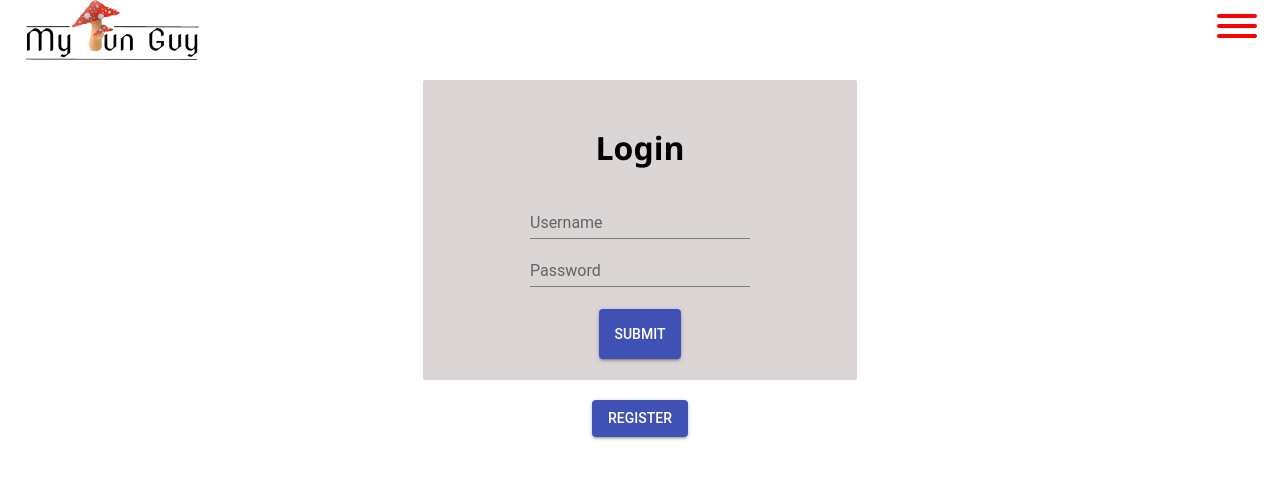
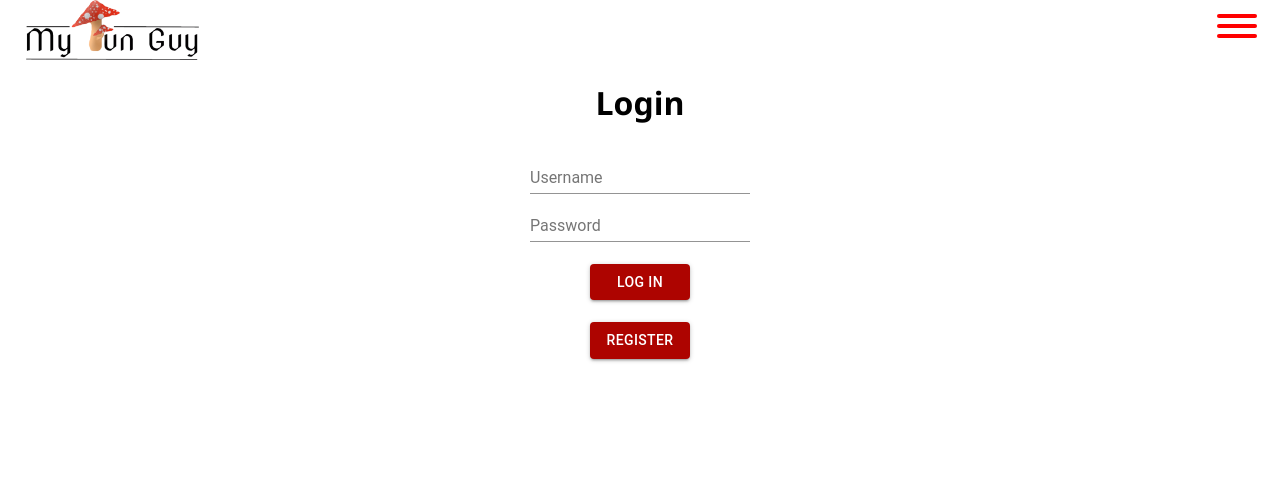
Before and after one commit to Ajames07/iot-my-fun-guy, a React (Create React App) app: page /#/new-project in a window 1280 px wide. Shown: the top 478 px of the page. Built offline with nearby package versions, Linux system fonts and the light colour scheme; no server answers.

Commit message:
added styling to login/register adn add a project pages

```diff
--- a/src/components/App/App.css
+++ b/src/components/App/App.css
@@ -6,15 +6,6 @@ body {
 .alert {
     background-color: #ff4545;
     margin: 50px;
-}
-
-form {
-    background-color: #dbd5d5;
-    width: 30%;
-    height: 250px;
-    margin: 20px auto;
-    padding: 25px;
-    border-radius: 2px;
 }
 
 input {
@@ -46,4 +37,5 @@ input {
     outline:0;
     border-bottom:1px solid #444;
     cursor: pointer;
+    width: 100px;
 }
--- a/src/components/LoginPage/LoginPage.js
+++ b/src/components/LoginPage/LoginPage.js
@@ -3,6 +3,18 @@ import { connect } from 'react-redux';
 import Button from '@material-ui/core/Button';
 import TextField from '@material-ui/core/TextField';
 import '../../styles/main.css';
+import { MuiThemeProvider, createMuiTheme } from '@material-ui/core/styles';
+
+const theme = createMuiTheme({
+    typography: {
+        useNextVariants: true,
+    },
+    palette: {
+        primary: {
+            main: '#ad0400'
+        },
+    }
+});
 
 class LoginPage extends Component {
   state = {
@@ -34,6 +46,8 @@ class LoginPage extends Component {
 
   render() {
     return (
+      <MuiThemeProvider theme={theme}>
+
         <div>
           {this.props.errors.loginMessage && (
             <h2
@@ -43,7 +57,7 @@ class LoginPage extends Component {
               {this.props.errors.loginMessage}
             </h2>
           )}
-        <form onSubmit={this.login} className="center-text">
+          <form onSubmit={this.login} className="center-text login-form">
             <h1>Login</h1>
             <div>
               <TextField
@@ -68,25 +82,25 @@ class LoginPage extends Component {
               <Button
                 variant="contained"
                 color="primary"
-              className="log-in"
+                className="link-button"
                 type="submit"
-              name="submit"
-              value="Log In"
-            >Submit</Button>
+              >Log In</Button>
             </div>
           </form>
+          <br />
           <center>
             <Button
               variant="contained"
               color="primary"
               type="button"
               className="link-button"
-            onClick={() => {this.props.dispatch({type: 'SET_TO_REGISTER_MODE'})}}
+              onClick={() => { this.props.dispatch({ type: 'SET_TO_REGISTER_MODE' }) }}
             >
               Register
           </Button>
           </center>
         </div>
+      </MuiThemeProvider>
     );
   }
 }
--- a/src/components/Projects/CurrentProjects.js
+++ b/src/components/Projects/CurrentProjects.js
@@ -5,6 +5,18 @@ import Paper from '@material-ui/core/Paper';
 import Grid from '@material-ui/core/Grid';
 import { connect } from 'react-redux';
 import moment from "moment";
+import { MuiThemeProvider, createMuiTheme } from '@material-ui/core/styles';
+
+const theme = createMuiTheme({
+    typography: {
+        useNextVariants: true,
+    },
+    palette: {
+        primary: {
+            main: '#ad0400'
+        },
+    }
+});
 
 const mapStateToProps = state => ({
     projects: state.projects.currentProjects
@@ -23,6 +35,7 @@ class MainPage extends Component {
     render() {
         if (this.props.projects) {
             return (
+                <MuiThemeProvider theme={theme}>
                     <div>
                         <div className="justify-center">
 
@@ -32,7 +45,7 @@ class MainPage extends Component {
                                     <div key={i}>
                                         <Paper style={{ width: '40vw' }} className="center-text">
                                             <div className="center-text">
-                                        <h3 style={{ marginTop: '16px'}}>{project.project_name}</h3>
+                                                <h3 style={{ marginTop: '16px' }}>{project.project_name}</h3>
                                             </div>
                                             <span>Temp: </span><br />
                                             <span>Location: {project.project_location}</span><br />
@@ -47,6 +60,7 @@ class MainPage extends Component {
                             <Button variant="contained" color="primary" onClick={this.toMainPage}>Back</Button>
                         </div>
                     </div>
+                </MuiThemeProvider>
             );
         }
         else {
--- a/src/components/Projects/NewProject.js
+++ b/src/components/Projects/NewProject.js
@@ -3,7 +3,19 @@ import Button from '@material-ui/core/Button';
 import '../../styles/main.css';
 import Paper from '@material-ui/core/Paper';
 import TextField from '@material-ui/core/TextField';
-import {connect} from 'react-redux';
+import { connect } from 'react-redux';
+import { MuiThemeProvider, createMuiTheme } from '@material-ui/core/styles';
+
+const theme = createMuiTheme({
+    typography: {
+        useNextVariants: true,
+    },
+    palette: {
+        primary: {
+            main: '#ad0400'
+        },
+    }
+});
 
 class NewProjectPage extends Component {
 
@@ -18,7 +30,7 @@ class NewProjectPage extends Component {
 
     submitProject = (event) => {
         event.preventDefault();
-        this.props.dispatch({type: 'ADD_PROJECT', payload: this.state});
+        this.props.dispatch({ type: 'ADD_PROJECT', payload: this.state });
         this.setState({
             name: '',
             location: '',
@@ -40,23 +52,25 @@ class NewProjectPage extends Component {
 
     render() {
         return (
+            <MuiThemeProvider theme={theme}>
                 <div>
                     <div className="justify-center">
-                    <Paper style={{width: '50vh'}}>
-                        <h2 className="center-text">Add a Project</h2>
-                        <form className="center-text" style={{width: '35vh'}} onSubmit={this.submitProject}>
-                            <TextField label="Project Name" value={this.state.name} onChange={this.handleChange} name="name"/>
-                            <TextField label="Location" value={this.state.location} onChange={this.handleChange} name="location"/>
+                        <Paper style={{ width: '50vh' }}>
+                            <h2 className="center-text">Add Project</h2>
+                            <form className="center-text" onSubmit={this.submitProject}>
+                                <TextField label="Project Name" value={this.state.name} onChange={this.handleChange} name="name" />
+                                <TextField label="Location" value={this.state.location} onChange={this.handleChange} name="location" />
                                 <br />
-                            <TextField type="date" value={this.state.date} onChange={this.handleChange} name="date"/>
-                            <Button variant="contained" color="primary" style={{marginTop: '25px'}}>Add an Image</Button>
+                                <TextField type="date" value={this.state.date} onChange={this.handleChange} name="date" />
                                 <br />
-                            <Button variant="contained" color="primary" type="submit" style={{marginTop: '25px'}}>Add Project</Button>
+                                <Button variant="contained" color="primary" type="submit" style={{ margin: '15px' }}>Submit</Button>
                             </form>
                         </Paper>
+                        <br />
                         <Button variant="contained" color="primary" onClick={this.toMainPage}>Back</Button>
                     </div>
                 </div>
+            </MuiThemeProvider>
         );
     }
 }
--- a/src/components/Projects/PreviousProjects.js
+++ b/src/components/Projects/PreviousProjects.js
@@ -1,10 +1,21 @@
 import React, { Component } from 'react';
 import Button from '@material-ui/core/Button';
 import '../../styles/main.css';
-import Grid from '@material-ui/core/Grid';
 import Paper from '@material-ui/core/Paper';
 import { connect } from 'react-redux';
 import moment from 'moment';
+import { MuiThemeProvider, createMuiTheme } from '@material-ui/core/styles';
+
+const theme = createMuiTheme({
+    typography: {
+        useNextVariants: true,
+    },
+    palette: {
+        primary: {
+            main: '#ad0400'
+        },
+    }
+});
 
 const mapStateToProps = state => ({
     projects: state.projects.previousProjects,
@@ -22,6 +33,7 @@ class MainPage extends Component {
 
     render() {
         return (
+            <MuiThemeProvider theme={theme}>
                 <div>
                     <div className="justify-center">
 
@@ -31,7 +43,7 @@ class MainPage extends Component {
                                 <div key={i}>
                                     <Paper style={{ width: '40vw' }} className="center-text">
                                         <div className="center-text">
-                                        <h3 style={{ marginTop: '16px'}}>{project.project_name}</h3>
+                                            <h3 style={{ marginTop: '16px' }}>{project.project_name}</h3>
                                         </div>
                                         <span>Temp: </span><br />
                                         <span>Location: {project.project_location}</span><br />
@@ -45,6 +57,7 @@ class MainPage extends Component {
                         <Button variant="contained" color="primary" onClick={this.toMainPage}>Back</Button>
                     </div>
                 </div>
+            </MuiThemeProvider>
         );
     }
 }
--- a/src/components/RegisterPage/RegisterPage.js
+++ b/src/components/RegisterPage/RegisterPage.js
@@ -2,6 +2,18 @@ import React, { Component } from 'react';
 import { connect } from 'react-redux';
 import Button from '@material-ui/core/Button';
 import TextField from '@material-ui/core/TextField';
+import { MuiThemeProvider, createMuiTheme } from '@material-ui/core/styles';
+
+const theme = createMuiTheme({
+    typography: {
+        useNextVariants: true,
+    },
+    palette: {
+        primary: {
+            main: '#ad0400'
+        },
+    }
+});
 
 class RegisterPage extends Component {
   state = {
@@ -33,6 +45,7 @@ class RegisterPage extends Component {
 
   render() {
     return (
+      <MuiThemeProvider theme={theme}>
         <div>
           {this.props.errors.registrationMessage && (
             <h2
@@ -67,13 +80,14 @@ class RegisterPage extends Component {
               <Button
                 variant="contained"
                 color="primary"
-              className="register"
+                className="link-button"
                 type="submit"
                 name="submit"
                 value="Register"
               >Register</Button>
             </div>
           </form>
+          <br />
           <center>
             <Button
               variant="contained"
@@ -86,6 +100,7 @@ class RegisterPage extends Component {
           </Button>
           </center>
         </div>
+      </MuiThemeProvider>
     );
   }
 }
--- a/src/styles/main.css
+++ b/src/styles/main.css
@@ -10,3 +10,7 @@
     align-items: center;
     justify-content: center;
 }
+
+.login-form {
+
+}
```
Also changed, not shown: src/components/Projects/ProjectForm.css (added). Lines whose indentation alone changed are shown as unchanged.
